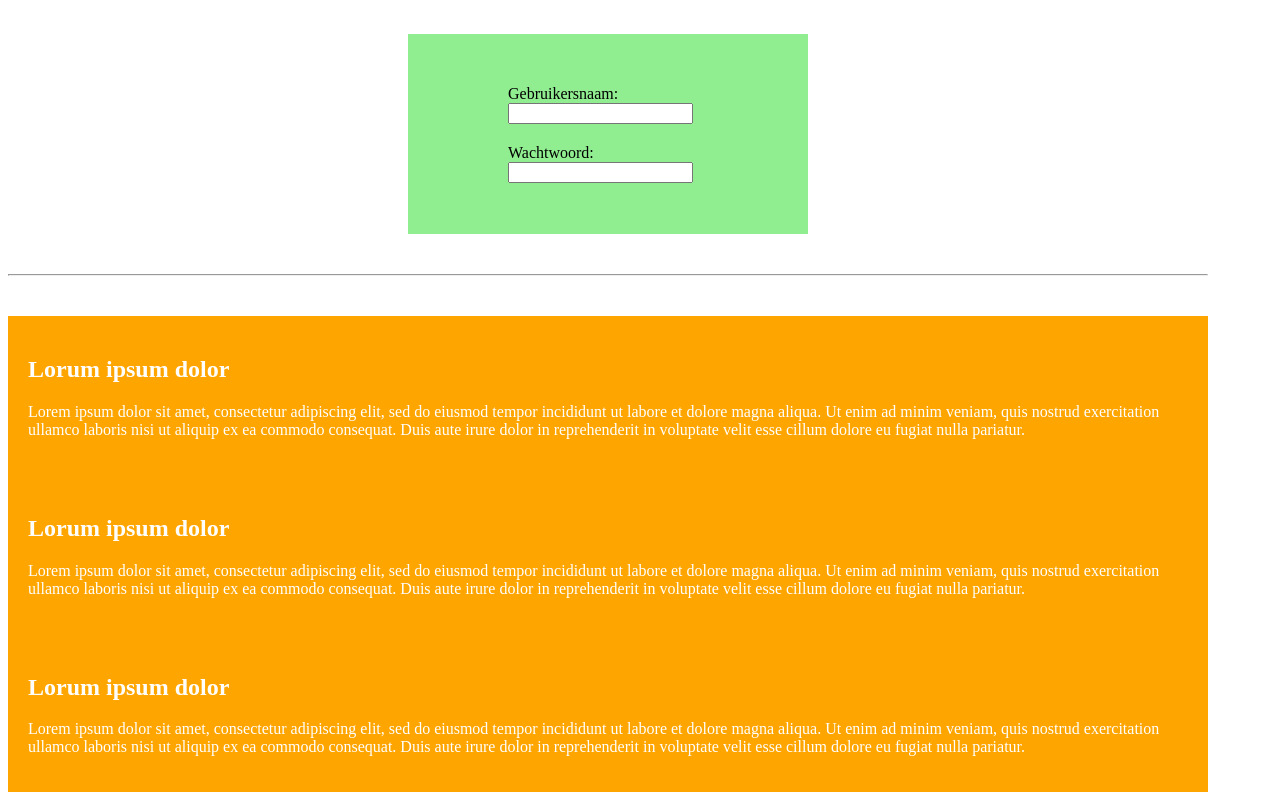
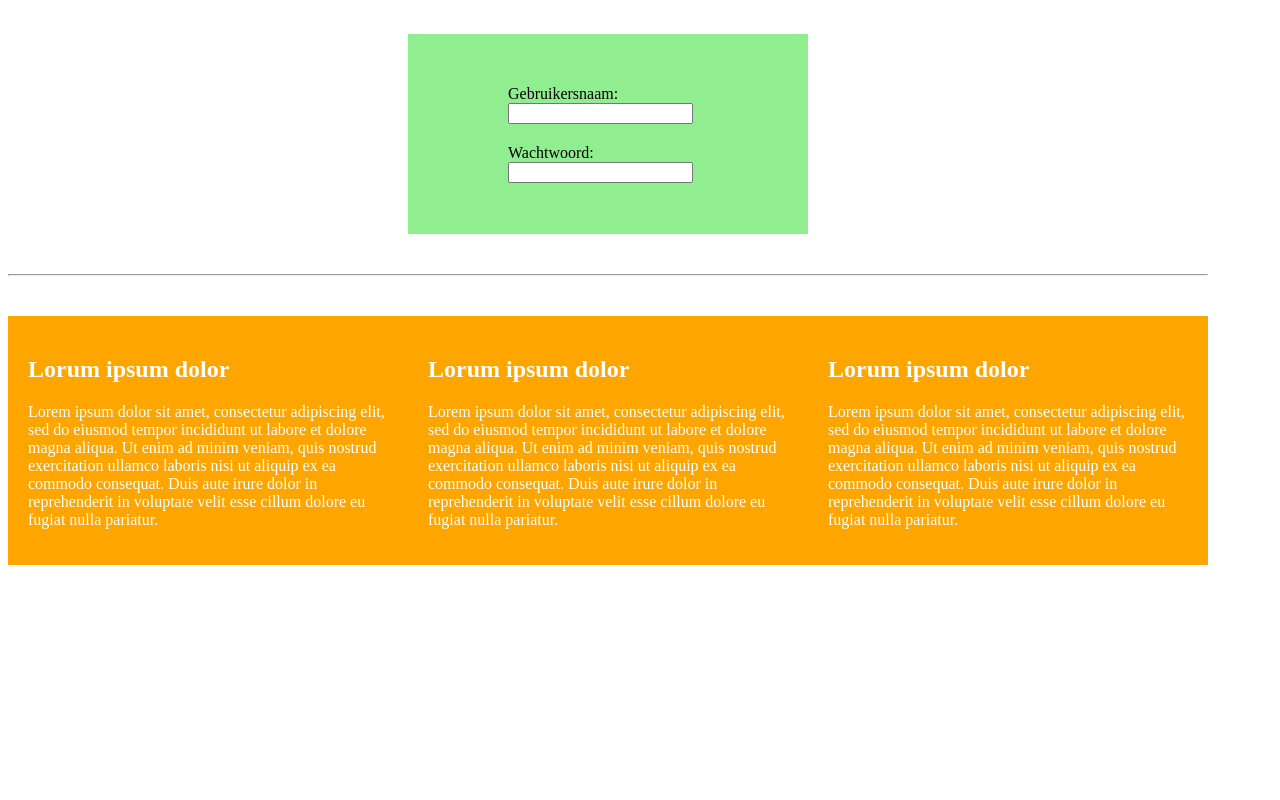
Before and after one commit to annaezer/flexbox-oefeningen, a plain HTML site: page opdracht-1/index.html in a window 1280 px wide. Shown: the part 670-1470 px from the top of the page. After the commit the page ends 1243 px from the top, so only its background shows below. Drawn offline with Linux system fonts and the light colour scheme.

Commit message:
Opdracht 2.5 ook bijna af

```diff
--- a/opdracht-1/styles.css
+++ b/opdracht-1/styles.css
@@ -4,7 +4,7 @@
 
 /* Schrijf hier  jouw CSS! */
 
-/*Opdracht 1*/
+/*Opdracht 2.1*/
 
 .one {
     display: flex;
@@ -13,7 +13,7 @@
     align-items: flex-start;
 }
 
-/*Opdracht 2*/
+/*Opdracht 2.2*/
 
 .two {
     display: flex;
@@ -21,7 +21,7 @@
     justify-content: space-between;
 }
 
-/*Opdracht 3*/
+/*Opdracht 2.3*/
 
 .three {
     display: flex;
@@ -38,7 +38,7 @@
     flex-basis: 250px;
 }
 
-/*Opdracht 4*/
+/*Opdracht 2.4*/
 
 .unit {
     display: flex;
@@ -54,4 +54,44 @@
     align-items: center;
 }
 
-/*Opdracht 5*/
+/*Opdracht 2.5*/
+
+.five {
+    display: flex;
+    flex-direction: row;
+    /*justify-content: space-between;*/
+    /*!*justify-content: center;*!*/
+    /*align-items: center;*/
+    flex-wrap: wrap;
+
+}
+article {
+    flex-basis: 300px;
+    flex-grow: 1;
+}
+
+
+
+/*.first-row {*/
+/*    !*display: flex;*!*/
+/*    !*flex-direction: column;*!*/
+/*    !*justify-content: center;*!*/
+/*    flex-basis: 300px;*/
+/*    flex-grow: 1;*/
+/*}*/
+
+/*.second row {*/
+/*    !*display: flex;*!*/
+/*    !*flex-direction: column;*!*/
+/*    !*justify-content: center;*!*/
+/*    flex-basis: 300px;*/
+/*    flex-grow: 1;*/
+/*}*/
+
+/*.third-row {*/
+/*    !*display: flex;*!*/
+/*    !*flex-direction: column;*!*/
+/*    !*justify-content: center;*!*/
+/*    flex-basis: 300px;*/
+/*    flex-grow: 1;*/
+/*}*/
```
